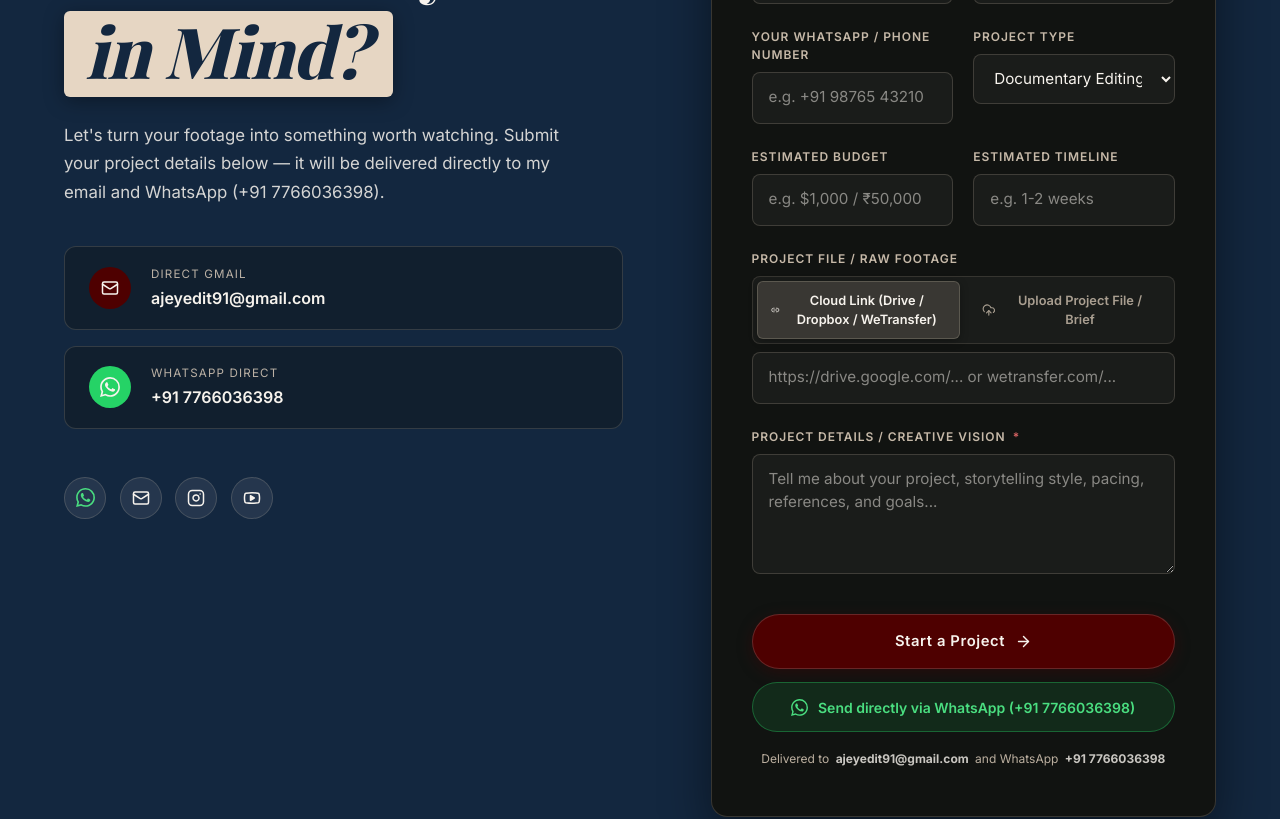
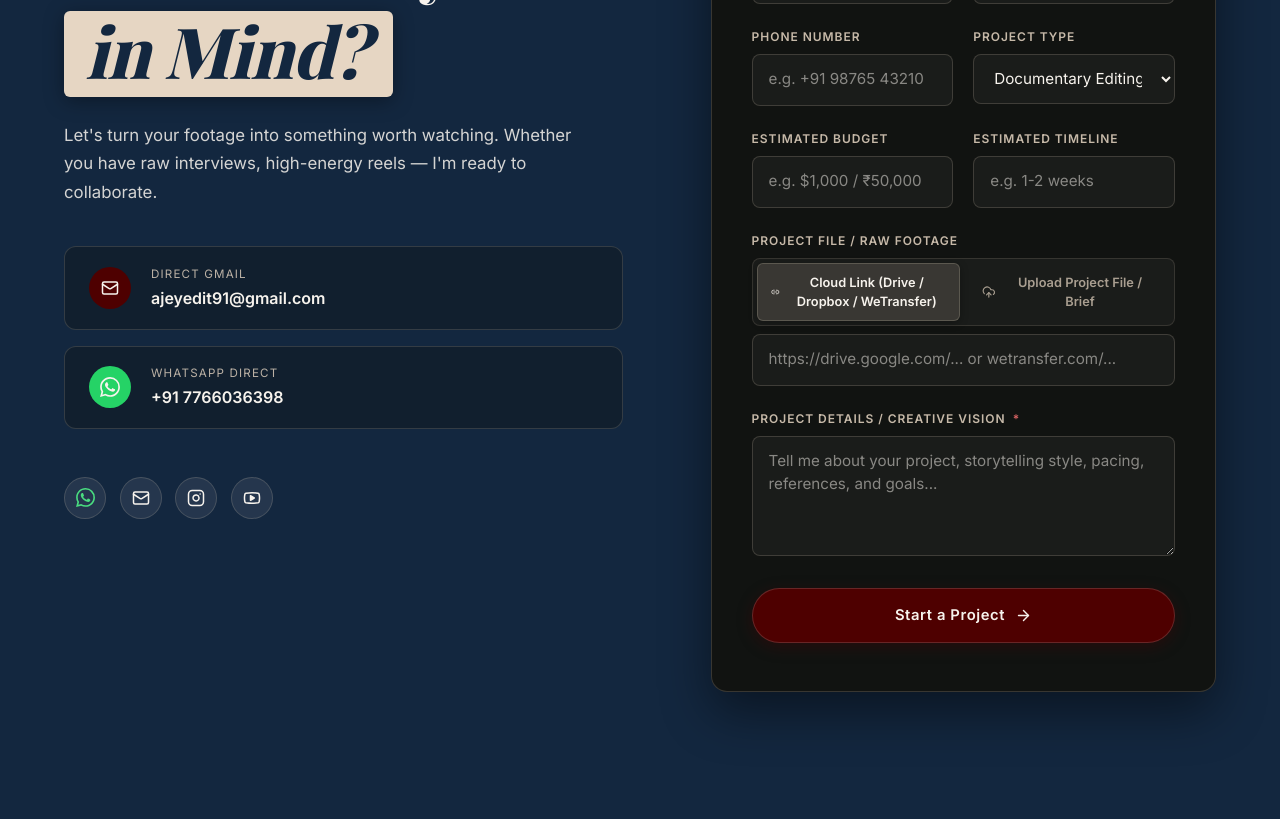
Before and after one commit to ajayyadav27032006-arch/Ajeyedit, a Next.js app: page / in a window 1280 px wide. Shown: the part 9100-9919 px from the top of the page. Built offline with nearby package versions, Linux system fonts and the light colour scheme; a web font is replaced by a local one.

Commit message:
Configure Start a Project button to deliver strictly via email and remove WhatsApp button from form

```diff
--- a/src/components/home/ContactSection.module.css
+++ b/src/components/home/ContactSection.module.css
@@ -592,143 +592,6 @@
   color: #fff;
 }
 
-/* Button Group with WhatsApp & Email options */
-.buttonGroup {
-  display: flex;
-  flex-direction: column;
-  gap: 0.85rem;
-  margin-top: 0.5rem;
-}
-
-.whatsappDirectBtn {
-  display: inline-flex;
-  align-items: center;
-  justify-content: center;
-  gap: 0.6rem;
-  background: rgba(37, 211, 102, 0.12);
-  color: #4ade80;
-  padding: 0.85rem 1.75rem;
-  border-radius: 9999px;
-  font-family: var(--font-body);
-  font-size: 0.875rem;
-  font-weight: 600;
-  border: 1px solid rgba(37, 211, 102, 0.35);
-  cursor: pointer;
-  transition: all 0.3s ease;
-}
-
-.whatsappDirectBtn:hover {
-  background: rgba(37, 211, 102, 0.22);
-  border-color: #25D366;
-  color: #fff;
-  transform: translateY(-1px);
-}
-
-.deliveryNotice {
-  display: flex;
-  align-items: center;
-  justify-content: center;
-  gap: 0.4rem;
-  font-family: var(--font-body);
-  font-size: 0.75rem;
-  color: var(--color-pearl);
-  opacity: 0.8;
-  margin: 0.25rem 0 0 0;
-  text-align: center;
-}
-
-.deliveryNotice strong {
-  color: var(--color-warm-white);
-}
-
-/* Enhanced Success Elements */
-.successBadges {
-  display: flex;
-  flex-wrap: wrap;
-  gap: 0.6rem;
-  justify-content: center;
-  margin-bottom: 1.5rem;
-}
-
-.badgeItem {
-  display: inline-flex;
-  align-items: center;
-  gap: 0.4rem;
-  padding: 0.4rem 0.85rem;
-  border-radius: 9999px;
-  font-family: var(--font-body);
-  font-size: 0.75rem;
-  font-weight: 500;
-}
-
-.badgeEmail {
-  background: rgba(59, 130, 246, 0.12);
-  border: 1px solid rgba(59, 130, 246, 0.3);
-  color: #93c5fd;
-}
-
-.badgeWhatsapp {
-  background: rgba(37, 211, 102, 0.12);
-  border: 1px solid rgba(37, 211, 102, 0.3);
-  color: #86efac;
-}
-
-.successActions {
-  display: flex;
-  flex-direction: column;
-  gap: 0.75rem;
-  width: 100%;
-  max-width: 420px;
-  margin-bottom: 1.5rem;
-}
-
-.successWhatsappBtn {
-  display: inline-flex;
-  align-items: center;
-  justify-content: center;
-  gap: 0.6rem;
-  background: linear-gradient(135deg, #25D366 0%, #128C7E 100%);
-  color: #ffffff;
-  padding: 0.95rem 1.75rem;
-  border-radius: 9999px;
-  font-family: var(--font-body);
-  font-size: 0.925rem;
-  font-weight: 600;
-  text-decoration: none;
-  box-shadow: 0 4px 18px rgba(37, 211, 102, 0.35);
-  border: 1px solid rgba(255, 255, 255, 0.2);
-  transition: all 0.3s ease;
-  cursor: pointer;
-}
-
-.successWhatsappBtn:hover {
-  transform: translateY(-2px);
-  box-shadow: 0 8px 25px rgba(37, 211, 102, 0.5);
-  color: #ffffff;
-}
-
-.successMailBtn {
-  display: inline-flex;
-  align-items: center;
-  justify-content: center;
-  gap: 0.5rem;
-  background: rgba(247, 243, 237, 0.08);
-  border: 1px solid rgba(211, 194, 174, 0.25);
-  color: var(--color-warm-white);
-  padding: 0.75rem 1.5rem;
-  border-radius: 9999px;
-  font-family: var(--font-body);
-  font-size: 0.85rem;
-  text-decoration: none;
-  transition: all 0.25s ease;
-  cursor: pointer;
-}
-
-.successMailBtn:hover {
-  background: rgba(247, 243, 237, 0.15);
-  border-color: var(--color-pearl);
-}
-
 @media (max-width: 1024px) {
   .container {
     grid-template-columns: 1fr;
--- a/src/components/home/ContactSection.tsx
+++ b/src/components/home/ContactSection.tsx
@@ -13,12 +13,10 @@ import {
   Link2,
   FileText,
   X,
-  Phone,
-  Send,
 } from "lucide-react";
 import styles from "./ContactSection.module.css";
 
-// Authentic WhatsApp Brand Logo SVG
+// Authentic WhatsApp Brand Logo SVG (for left social links & contact card)
 function WhatsappIcon({ size = 18 }: { size?: number }) {
   return (
     <svg
@@ -111,66 +109,17 @@ export default function ContactSection() {
     }
   };
 
-  // Build formatted WhatsApp message text
-  const buildWhatsAppMessage = (
-    data: typeof initialFormData,
-    attachedFile: File | null = file
-  ) => {
-    const parts = [
-      `🎬 *NEW PROJECT INQUIRY - AJEY EDIT*`,
-      `──────────────────────────`,
-      `👤 *Client Name:* ${data.name.trim() || "Visitor"}`,
-      `📧 *Email:* ${data.email.trim() || "Not specified"}`,
-      data.phone.trim() ? `📱 *Phone / WhatsApp:* ${data.phone.trim()}` : null,
-      `🎯 *Project Type:* ${data.projectType}`,
-      data.budget.trim() ? `💰 *Estimated Budget:* ${data.budget.trim()}` : null,
-      data.timeline.trim() ? `⏱ *Estimated Timeline:* ${data.timeline.trim()}` : null,
-      data.reference.trim() ? `📁 *Project / Footage Link:* ${data.reference.trim()}` : null,
-      attachedFile
-        ? `📎 *File Attached:* ${attachedFile.name} (${(attachedFile.size / (1024 * 1024)).toFixed(2)} MB)`
-        : null,
-      ``,
-      `📝 *Project Details / Creative Vision:*`,
-      data.description.trim() || "No details provided yet.",
-      `──────────────────────────`,
-      `_Sent via ajey.edit portfolio "Start a Project"_`,
-    ].filter(Boolean);
-
-    return parts.join("\n");
-  };
-
-  const getWhatsAppUrl = (
-    data: typeof initialFormData = formData,
-    attachedFile: File | null = file
-  ) => {
-    const text = buildWhatsAppMessage(data, attachedFile);
-    return `https://wa.me/917766036398?text=${encodeURIComponent(text)}`;
-  };
-
   const mailtoHref = `mailto:ajeyedit91@gmail.com?subject=${encodeURIComponent(
     `New Project Inquiry: [${formData.projectType}] - ${formData.name || "Client"}`
   )}&body=${encodeURIComponent(
-    `Name: ${formData.name}\nEmail: ${formData.email}\nPhone/WhatsApp: ${formData.phone || "N/A"}\nProject Type: ${formData.projectType}\nBudget: ${formData.budget || "N/A"}\nTimeline: ${formData.timeline || "N/A"}\nProject Link/Footage: ${formData.reference || (file ? `Attached: ${file.name}` : "N/A")}\n\nProject Details:\n${formData.description}`
+    `Name: ${formData.name}\nEmail: ${formData.email}\nPhone: ${formData.phone || "N/A"}\nProject Type: ${formData.projectType}\nBudget: ${formData.budget || "N/A"}\nTimeline: ${formData.timeline || "N/A"}\nProject Link/Footage: ${formData.reference || (file ? `Attached: ${file.name}` : "N/A")}\n\nProject Details:\n${formData.description}`
   )}`;
 
-  // Quick Direct WhatsApp Trigger (Opens chat immediately with filled data)
-  const handleDirectWhatsAppClick = () => {
-    if (!formData.name.trim()) {
-      alert("Please enter your name first so Ajay knows who is reaching out.");
-      return;
-    }
-    const waUrl = getWhatsAppUrl(formData, file);
-    window.open(waUrl, "_blank", "noopener,noreferrer");
-  };
-
-  // Submit via FormSubmit (Email) + trigger WhatsApp
+  // Submit strictly via Email (FormSubmit)
   const handleSubmit = async (e: React.FormEvent) => {
     e.preventDefault();
     setStatus("submitting");
     setStatusMessage("");
-
-    // Prepare WhatsApp URL
-    const waUrl = getWhatsAppUrl(formData, file);
 
     // Save submitted data for confirmation screen
     setSubmittedData({
@@ -187,11 +136,11 @@ export default function ContactSection() {
     });
 
     try {
-      // Build FormData payload to support file upload & email delivery
+      // Build FormData payload to support file attachment & email delivery to ajeyedit91@gmail.com
       const bodyFormData = new FormData();
       bodyFormData.append("name", formData.name);
       bodyFormData.append("email", formData.email);
-      if (formData.phone) bodyFormData.append("phone_whatsapp", formData.phone);
+      if (formData.phone) bodyFormData.append("phone_number", formData.phone);
       bodyFormData.append("project_type", formData.projectType);
       bodyFormData.append("budget", formData.budget || "Not specified");
       bodyFormData.append("timeline", formData.timeline || "Not specified");
@@ -212,13 +161,6 @@ export default function ContactSection() {
       );
       bodyFormData.append("_template", "table");
       bodyFormData.append("_captcha", "false");
-
-      // Auto-open WhatsApp chat in new window
-      try {
-        window.open(waUrl, "_blank", "noopener,noreferrer");
-      } catch (popupErr) {
-        console.warn("Popup prevented direct WhatsApp redirect:", popupErr);
-      }
 
       const response = await fetch("https://formsubmit.co/ajax/ajeyedit91@gmail.com", {
         method: "POST",
@@ -243,12 +185,13 @@ export default function ContactSection() {
             "FormSubmit requires one-time activation. Please check your Gmail (ajeyedit91@gmail.com) and click 'Activate Form'."
         );
       } else {
-        setStatus("success"); // Still mark as success because WhatsApp is already connected!
+        setStatus("error");
+        setStatusMessage(data.message || "Failed to deliver inquiry. Please email directly or try again.");
       }
     } catch (err: unknown) {
       console.error("Project submission error:", err);
-      // Even if network fails, the WhatsApp link is generated and available
-      setStatus("success");
+      setStatus("error");
+      setStatusMessage("Could not connect to submission service. Please use the direct mail button below.");
     }
   };
 
@@ -268,7 +211,7 @@ export default function ContactSection() {
           </h2>
 
           <p className={styles.subtitle}>
-            Let&apos;s turn your footage into something worth watching. Submit your project details below &mdash; it will be delivered directly to my email and WhatsApp (+91 7766036398).
+            Let&apos;s turn your footage into something worth watching. Whether you have raw interviews, high-energy reels &mdash; I&apos;m ready to collaborate.
           </p>
 
           <div className={styles.contactCards}>
@@ -337,60 +280,18 @@ export default function ContactSection() {
           </div>
         </div>
 
-        {/* Right Form Column */}
+        {/* Right Form Column - Start a Project */}
         <div className={styles.formContent}>
           {status === "success" && submittedData ? (
             <div className={styles.successBox}>
               <div className={styles.successIconCircle}>
                 <CheckCircle2 size={36} />
               </div>
-              <h3 className={styles.successHeading}>Project Submitted!</h3>
+              <h3 className={styles.successHeading}>Project Inquiry Sent!</h3>
               <p className={styles.successMessage}>
-                Thank you, <strong>{submittedData.name}</strong>! Your project inquiry has been processed and connected to my email and WhatsApp.
+                Thank you, <strong>{submittedData.name}</strong>! Your project details have been sent directly to{" "}
+                <strong>ajeyedit91@gmail.com</strong>. I&apos;ll review your footage &amp; vision and get back to you within 24 hours.
               </p>
-
-              {/* Delivery Badges */}
-              <div className={styles.successBadges}>
-                <div className={`${styles.badgeItem} ${styles.badgeEmail}`}>
-                  <Mail size={13} />
-                  <span>Delivered to ajeyedit91@gmail.com</span>
-                </div>
-                <div className={`${styles.badgeItem} ${styles.badgeWhatsapp}`}>
-                  <WhatsappIcon size={13} />
-                  <span>Ready on WhatsApp (+91 7766036398)</span>
-                </div>
-              </div>
-
-              {/* Action Buttons for Client */}
-              <div className={styles.successActions}>
-                <a
-                  href={`https://wa.me/917766036398?text=${encodeURIComponent(
-                    buildWhatsAppMessage({
-                      name: submittedData.name,
-                      email: submittedData.email,
-                      phone: submittedData.phone,
-                      projectType: submittedData.projectType,
-                      budget: submittedData.budget,
-                      timeline: submittedData.timeline,
-                      description: submittedData.description,
-                      reference: submittedData.reference,
-                      fileMode: "link",
-                    })
-                  )}`}
-                  target="_blank"
-                  rel="noreferrer"
-                  className={styles.successWhatsappBtn}
-                >
-                  <WhatsappIcon size={20} />
-                  <span>Open Chat on WhatsApp (+91 7766036398)</span>
-                  <ExternalLink size={16} />
-                </a>
-
-                <a href={mailtoHref} className={styles.successMailBtn}>
-                  <Mail size={15} />
-                  <span>Send Direct Backup Email</span>
-                </a>
-              </div>
 
               {/* Summary Details */}
               <div className={styles.successSummary}>
@@ -404,7 +305,7 @@ export default function ContactSection() {
                 </div>
                 {submittedData.phone && (
                   <div className={styles.summaryRow}>
-                    <span className={styles.summaryLabel}>Phone / WhatsApp</span>
+                    <span className={styles.summaryLabel}>Phone</span>
                     <span className={styles.summaryValue}>{submittedData.phone}</span>
                   </div>
                 )}
@@ -467,22 +368,21 @@ export default function ContactSection() {
                       <p style={{ margin: "0.35rem 0 0.6rem 0" }}>
                         FormSubmit has sent a one-time activation email to <strong>ajeyedit91@gmail.com</strong>.
                         Please open your Gmail inbox and click <strong>&quot;Activate Form&quot;</strong>.
-                        You can also send your project directly via WhatsApp below.
+                        Once confirmed, every project inquiry will arrive instantly in your inbox!
                       </p>
                       <div className={styles.alertActions} style={{ marginLeft: 0 }}>
                         <a
-                          href={getWhatsAppUrl(formData, file)}
+                          href="https://mail.google.com"
                           target="_blank"
                           rel="noreferrer"
                           className={styles.fallbackMailBtn}
-                          style={{ background: "#25D366", color: "#fff" }}
                         >
-                          <WhatsappIcon size={14} />
-                          <span>Send to WhatsApp (+91 7766036398)</span>
+                          <ExternalLink size={13} />
+                          <span>Open Gmail</span>
                         </a>
                         <a href={mailtoHref} className={styles.fallbackMailBtn}>
                           <Mail size={13} />
-                          <span>Direct Gmail</span>
+                          <span>Send via Direct Email</span>
                         </a>
                       </div>
                     </div>
@@ -496,17 +396,7 @@ export default function ContactSection() {
                     <AlertCircle size={20} />
                     <div style={{ flex: 1 }}>
                       <p style={{ margin: 0 }}>{statusMessage || "Delivery encountered a temporary issue."}</p>
-                      <div style={{ marginTop: "0.6rem", display: "flex", gap: "0.5rem", flexWrap: "wrap" }}>
-                        <a
-                          href={getWhatsAppUrl(formData, file)}
-                          target="_blank"
-                          rel="noreferrer"
-                          className={styles.fallbackMailBtn}
-                          style={{ background: "#25D366", color: "#fff" }}
-                        >
-                          <WhatsappIcon size={14} />
-                          <span>Send via WhatsApp (+91 7766036398)</span>
-                        </a>
+                      <div style={{ marginTop: "0.6rem" }}>
                         <a href={mailtoHref} className={styles.fallbackMailBtn}>
                           <Mail size={13} />
                           <span>Send directly to ajeyedit91@gmail.com</span>
@@ -548,11 +438,11 @@ export default function ContactSection() {
                 </div>
               </div>
 
-              {/* Phone / WhatsApp & Project Type Row */}
+              {/* Phone & Project Type Row */}
               <div className={styles.inputRow}>
                 <div className={styles.inputGroup}>
                   <label>
-                    Your WhatsApp / Phone Number
+                    Phone Number
                   </label>
                   <input
                     type="tel"
@@ -706,8 +596,7 @@ export default function ContactSection() {
                 />
               </div>
 
-              {/* Action Buttons */}
-              <div className={styles.buttonGroup}>
+              {/* Submit Button - Strictly "Start a Project" (Email Only) */}
               <button
                 type="submit"
                 disabled={status === "submitting"}
@@ -725,20 +614,6 @@ export default function ContactSection() {
                   </>
                 )}
               </button>
-
-                <button
-                  type="button"
-                  onClick={handleDirectWhatsAppClick}
-                  className={styles.whatsappDirectBtn}
-                >
-                  <WhatsappIcon size={17} />
-                  <span>Send directly via WhatsApp (+91 7766036398)</span>
-                </button>
-
-                <p className={styles.deliveryNotice}>
-                  Delivered to <strong>ajeyedit91@gmail.com</strong> and WhatsApp <strong>+91 7766036398</strong>
-                </p>
-              </div>
             </form>
           )}
         </div>
```
Lines whose indentation alone changed are shown as unchanged.
